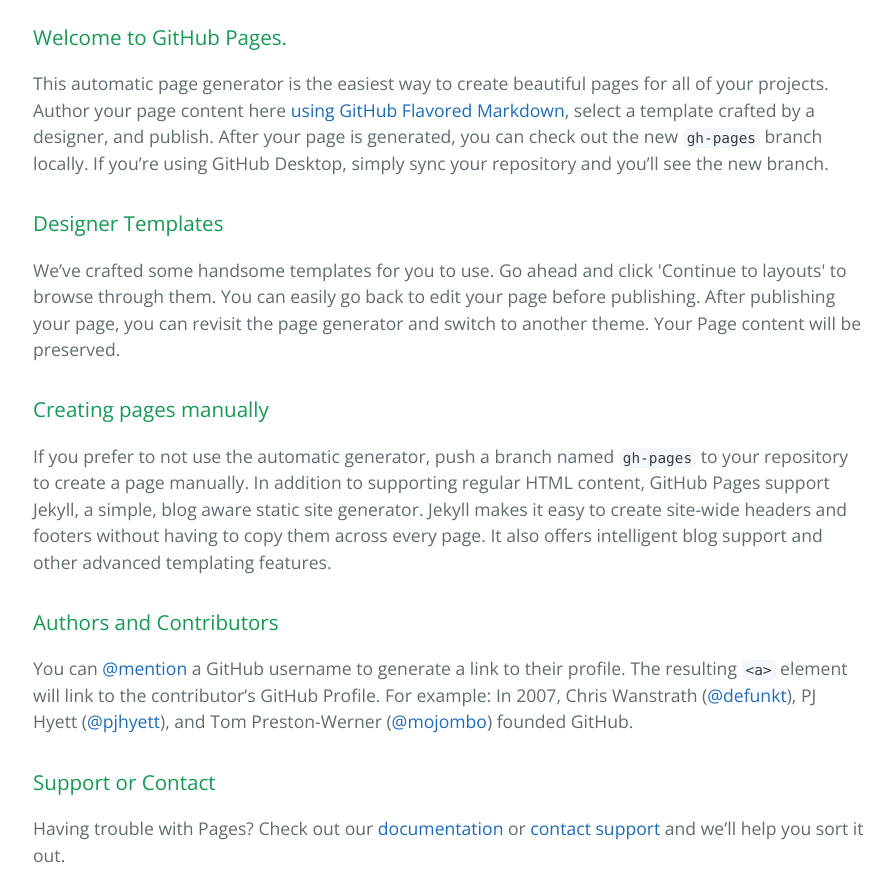
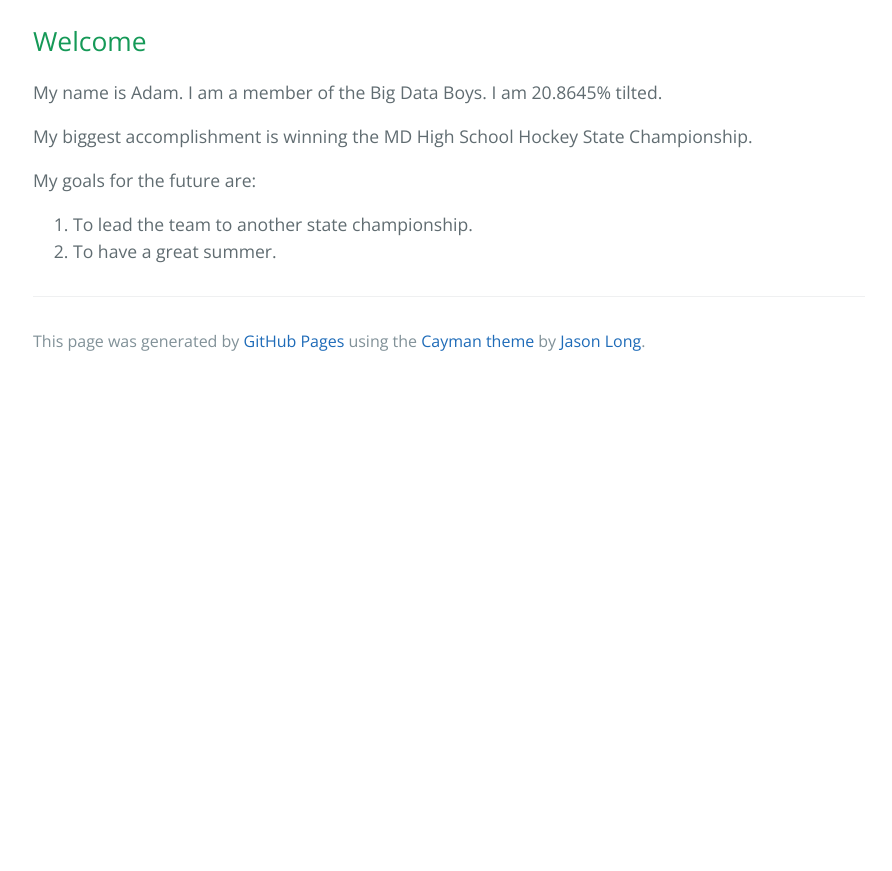
Before and after one commit to ar1367/ar1367.github.io, a plain HTML site: page index.html in a window 1280 px wide. Shown: the part 280-1151 px from the top of the page, without its empty margins (191-1083 px from the left). After the commit the page ends 800 px from the top, so only its background shows below. Drawn offline with nearby package versions, Linux system fonts and the light colour scheme.

Commit message:
Replace master branch with page content via GitHub

```diff
--- a/index.html
+++ b/index.html
@@ -16,30 +16,19 @@
     </section>
 
     <section class="main-content">
-      <h3>
-<a id="welcome-to-github-pages" class="anchor" href="#welcome-to-github-pages" aria-hidden="true"><span aria-hidden="true" class="octicon octicon-link"></span></a>Welcome to GitHub Pages.</h3>
+      <h2>
+<a id="welcome" class="anchor" href="#welcome" aria-hidden="true"><span aria-hidden="true" class="octicon octicon-link"></span></a>Welcome</h2>
 
-<p>This automatic page generator is the easiest way to create beautiful pages for all of your projects. Author your page content here <a href="https://guides.github.com/features/mastering-markdown/">using GitHub Flavored Markdown</a>, select a template crafted by a designer, and publish. After your page is generated, you can check out the new <code>gh-pages</code> branch locally. If you’re using GitHub Desktop, simply sync your repository and you’ll see the new branch.</p>
+<p>My name is Adam. I am a member of the Big Data Boys. I am 20.8645% tilted.</p>
 
-<h3>
-<a id="designer-templates" class="anchor" href="#designer-templates" aria-hidden="true"><span aria-hidden="true" class="octicon octicon-link"></span></a>Designer Templates</h3>
+<p>My biggest accomplishment is winning the MD High School Hockey State Championship.</p>
 
-<p>We’ve crafted some handsome templates for you to use. Go ahead and click 'Continue to layouts' to browse through them. You can easily go back to edit your page before publishing. After publishing your page, you can revisit the page generator and switch to another theme. Your Page content will be preserved.</p>
+<p>My goals for the future are:</p>
 
-<h3>
-<a id="creating-pages-manually" class="anchor" href="#creating-pages-manually" aria-hidden="true"><span aria-hidden="true" class="octicon octicon-link"></span></a>Creating pages manually</h3>
-
-<p>If you prefer to not use the automatic generator, push a branch named <code>gh-pages</code> to your repository to create a page manually. In addition to supporting regular HTML content, GitHub Pages support Jekyll, a simple, blog aware static site generator. Jekyll makes it easy to create site-wide headers and footers without having to copy them across every page. It also offers intelligent blog support and other advanced templating features.</p>
-
-<h3>
-<a id="authors-and-contributors" class="anchor" href="#authors-and-contributors" aria-hidden="true"><span aria-hidden="true" class="octicon octicon-link"></span></a>Authors and Contributors</h3>
-
-<p>You can <a href="https://help.github.com/articles/basic-writing-and-formatting-syntax/#mentioning-users-and-teams" class="user-mention">@mention</a> a GitHub username to generate a link to their profile. The resulting <code>&lt;a&gt;</code> element will link to the contributor’s GitHub Profile. For example: In 2007, Chris Wanstrath (<a href="https://github.com/defunkt" class="user-mention">@defunkt</a>), PJ Hyett (<a href="https://github.com/pjhyett" class="user-mention">@pjhyett</a>), and Tom Preston-Werner (<a href="https://github.com/mojombo" class="user-mention">@mojombo</a>) founded GitHub.</p>
-
-<h3>
-<a id="support-or-contact" class="anchor" href="#support-or-contact" aria-hidden="true"><span aria-hidden="true" class="octicon octicon-link"></span></a>Support or Contact</h3>
-
-<p>Having trouble with Pages? Check out our <a href="https://help.github.com/pages">documentation</a> or <a href="https://github.com/contact">contact support</a> and we’ll help you sort it out.</p>
+<ol>
+<li>To lead the team to another state championship.</li>
+<li>To have a great summer.</li>
+</ol>
 
       <footer class="site-footer">
 
```
Also changed, not shown: params.json (+1 -1 lines).
